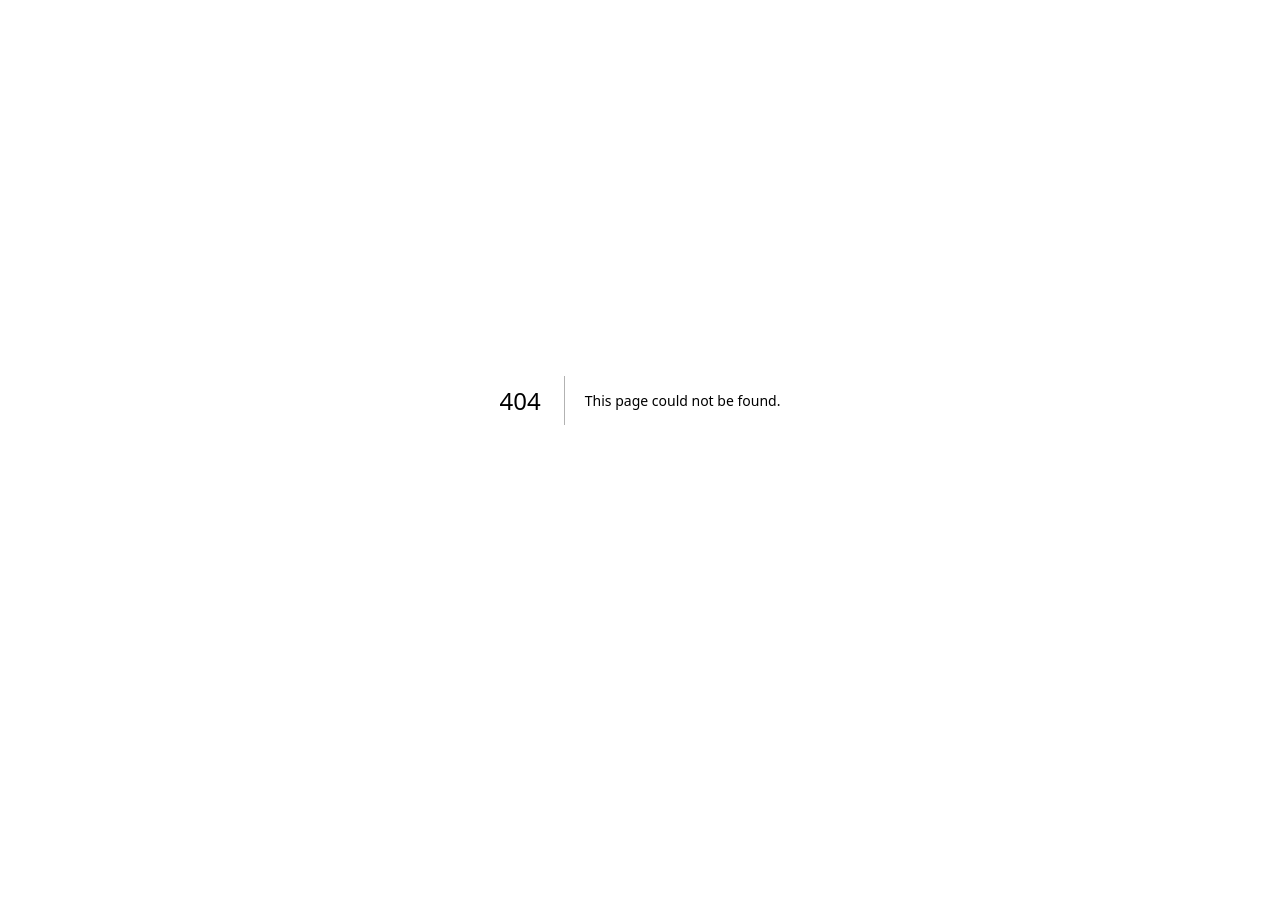
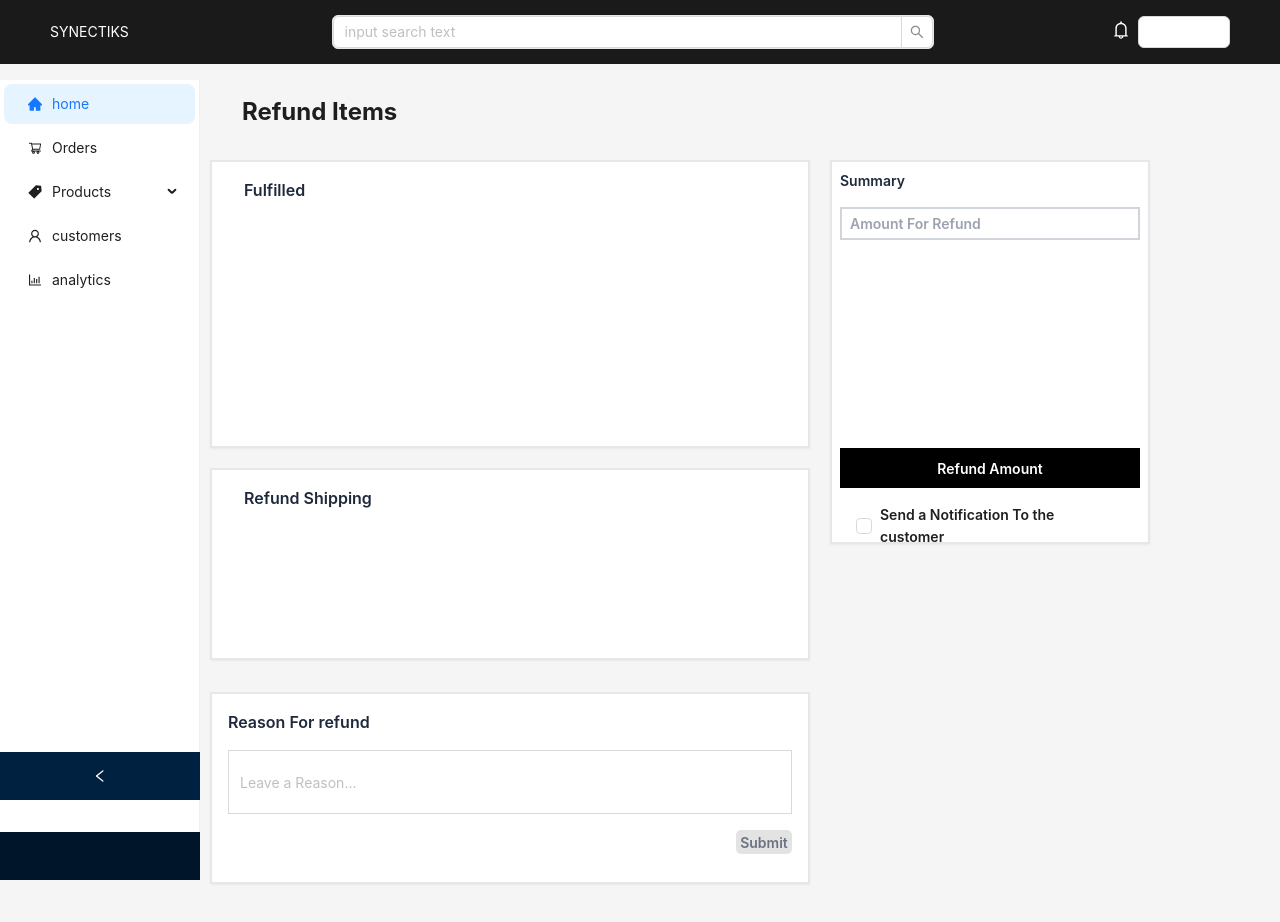
Before and after one commit to Appkube-ecommerce/appkube-ecommerce-sui, a Next.js app: page /admin/orders/Refund in a window 1280 px wide. Before the commit this address had no page. Shown: the top 922 px of the page. Before the commit the page ends 800 px from the top, so only its background shows below. Built offline with nearby package versions, Linux system fonts and the light colour scheme; what aws-amplify would draw is missing.

Commit message:
Added Refund Page

```diff
--- /dev/null
+++ b/src/app/admin/orders/Refund/page.js
@@ -0,0 +1,12 @@
+import Refund from '@/components/admin/orders/Refund/Refund'
+import React from 'react'
+
+const page = () => {
+  return (
+    <div>
+        <Refund/>
+    </div>
+  )
+}
+
+export default page
--- /dev/null
+++ b/src/components/admin/orders/Refund/Refund.js
@@ -0,0 +1,97 @@
+"use client"
+import React, { useEffect, useState } from "react";
+import { ArrowLeftOutlined } from "@ant-design/icons";
+
+import { Input, message, Upload } from "antd";
+import { EditOutlined } from "@ant-design/icons";
+import { Checkbox } from 'antd';
+
+const Refund = () => {
+    const onChange = (e) => {
+        console.log(`checked = ${e.target.checked}`);
+      };
+
+
+return (
+    <>
+      <div className="p-8">
+        <header className="flex gap-5">
+
+
+            <h1 className="font-bold text-2xl">Refund Items</h1>
+
+
+        </header>
+        <div className="ml-10"></div>
+      </div>
+      <div className='flex gap-5'>
+
+<div>
+      <div className="border-2 shadow-sm w-[37.5rem] h-72 bg-white rounded-none p-4">
+      <p className='font-semibold text-base ml-4 text-slate-800 mb-2'>Fulfilled</p>
+
+        <div className='flex justify-end mt-2'>
+
+</div>
+
+      </div>
+      <div className="border-2 shadow-sm w-[37.5rem] h-48 bg-white p-4 mt-5 rounded-none">
+      <p className='font-semibold text-base ml-4 text-slate-800 mb-2'>Refund Shipping</p>
+      </div>
+      <div className='mt-8'>
+
+      <div className="border-2 shadow-sm w-[37.5rem] h-48 bg-white mt-5">
+      <p className='font-semibold text-base ml-4 text-slate-800 mt-4'>Reason For refund</p>
+      <div className="flex flex-col m-4 space-y-4 items-end">
+
+              <Input
+                placeholder="Leave a Reason..."
+                // value={comment}
+                // onChange={(e) => setComment(e.target.value)}
+                className='h-16 rounded-none'
+              />
+
+    <button
+      className="text-gray-500 font-semibold h-6 w-14"
+      //onClick={handlePostComment}
+      style={{
+        backgroundColor: "#E3E3E3",
+        borderRadius: "5px",
+
+      }}
+
+    >
+      Submit
+    </button>
+
+            </div>
+        </div>
+        </div>
+</div>
+      <div className="border-2 shadow-sm w-80 h-96 bg-white  p-2 font-semibold text-slate-800">
+       <p className='font-semibold text-slate-800'>Summary</p>
+       <div className="mt-4">
+    <input
+      type="text"
+      placeholder="Amount For Refund"
+      className="border-2 border-gray-300 px-2 py-1  w-full"
+    />
+
+
+<button
+      className="bg-black text-white font-semibold h-10 w-full mt-52 "
+      //onClick={handlePostComment}
+ >
+      Refund Amount
+    </button>
+    <Checkbox onChange={onChange} className="m-4">Send a Notification To the customer</Checkbox>
+  </div>
+
+
+      </div>
+</div>
+    </>
+  );
+};
+
+export default Refund;
--- a/src/components/admin/orders/ordersummary.js
+++ b/src/components/admin/orders/ordersummary.js
@@ -7,6 +7,7 @@ import { saveOrdersList } from "@/redux/slices/orderSlice";
 import { FetchOrders } from "@/Api/fetchingOrders";
 import { Button, Input, message, Upload } from "antd";
 import { EditOutlined } from "@ant-design/icons";
+
 
 const OrderInfo = () => {
   const [comment, setComment] = useState("");
@@ -38,6 +39,10 @@ const OrderInfo = () => {
   const data = orders.filter((item) => item.id === idFromParams);
   console.log("filter value", data);
 
+  function Refund(){
+     router.push("/admin/orders/Refund")
+  }
+
   return (
     <>
       <div className="p-8">
@@ -54,6 +59,7 @@ const OrderInfo = () => {
                 borderRadius: "5px",
                 padding: "8px 15px 8px 15px",
               }}
+              onClick={Refund}
             >
               Refund
             </button>
```
